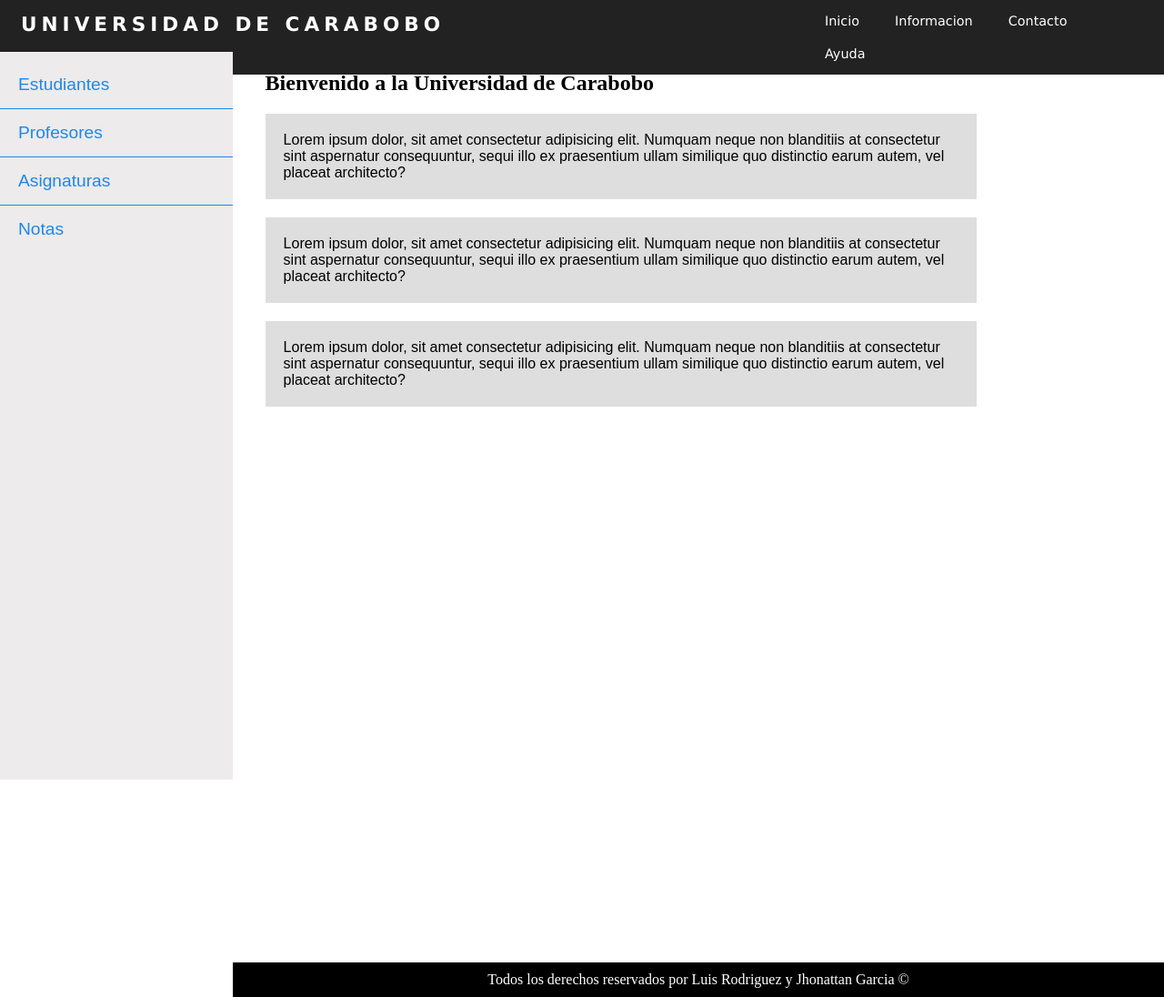
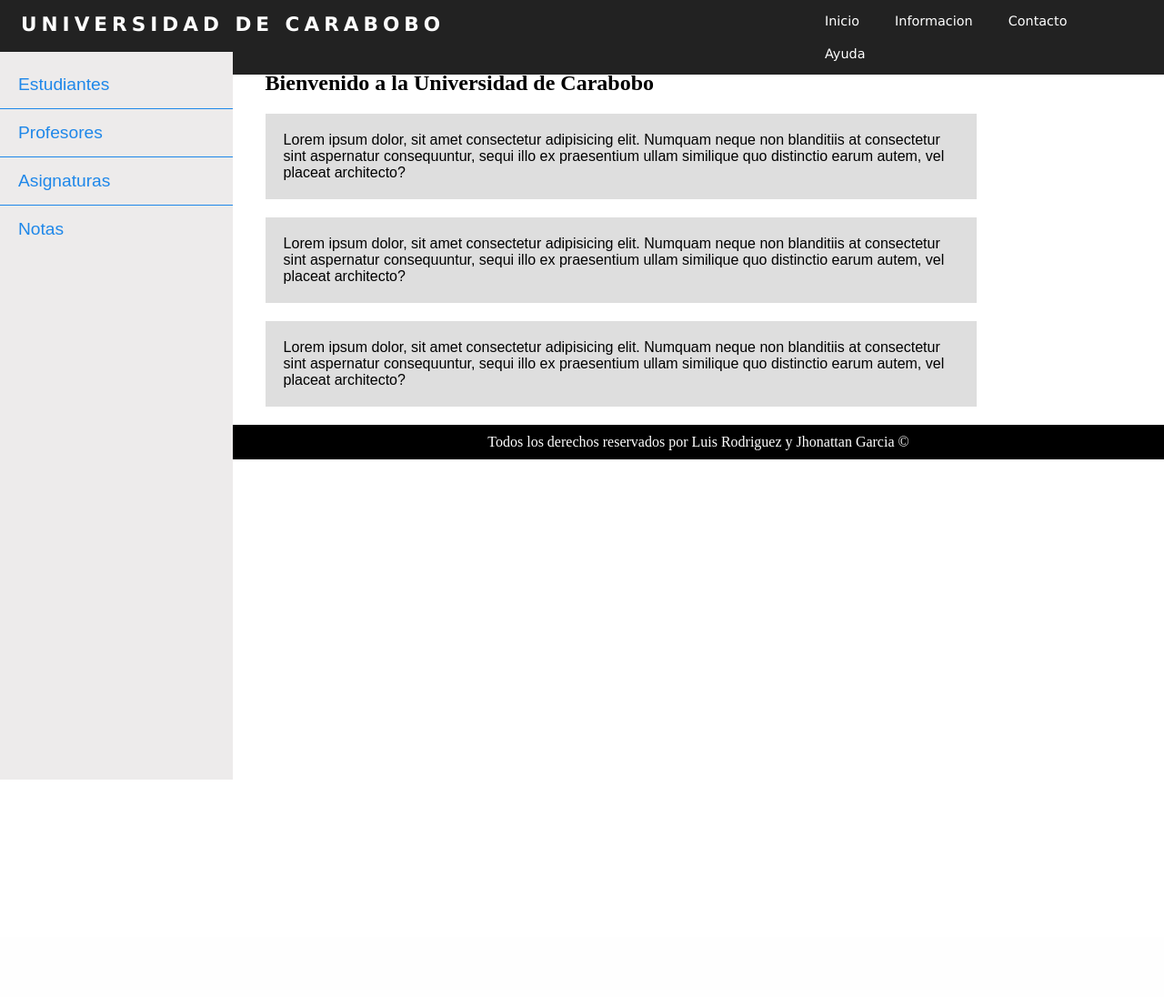
Before and after one commit to DarkusPhantom/proyecto-estudiantes, a PHP site: page / in a window 1280 px wide. Shown: the whole page at 91% size. After the commit the page ends 857 px from the top, so only its background shows below. Run offline with PHP 8.4, Linux system fonts and the light colour scheme; data that the repository does not hold is empty.

Commit message:
Saque el footer del contenido. Modifique los estilos y el js para ocultar el contenido de inicio

```diff
--- a/css/styles.css
+++ b/css/styles.css
@@ -103,14 +103,14 @@
 }
 
 /*Slider*/
-div.cuadrito {
-	background: black;
+div#cuadrito {
+	background-color: black;
 }
 
 /*Cuerpo de la pagina*/
 div.contenedor {
 	width: 100%;
-	height: 100%;
+	height: 1000px;
 	margin-top: 30px;
 }
 
@@ -119,8 +119,6 @@
 	margin-top: 10px;
 	float: right;
 	width: 78%;
-	height: 1000px;
-	max-height: 1000px;
 }
 
 div.encabezado-tabla h2 {
--- a/includes/templates/footer.php
+++ b/includes/templates/footer.php
@@ -1,7 +1,6 @@
+
 		<footer>
 			<p>Todos los derechos reservados por Luis Rodriguez y Jhonattan Garcia &copy;</p>
 		</footer>
-	</div>
-
 	<script src="js/main.js"></script>
 </html>
--- a/index.php
+++ b/index.php
@@ -1,19 +1,21 @@
 <?php include_once 'includes/templates/header.php'; ?>
 
 	<div class="contenedor">
-		<div class="cuadrito">
+		<div class="contenido">
+			<div id="cuadrito">
 				<img src="" alt="">
 			</div>
 
-		<div class="contenido" id="info-principal">
+			<div id="info-principal">
 				<h2>Bienvenido a la Universidad de Carabobo</h2>
 				<p class="presentacion">Lorem ipsum dolor, sit amet consectetur adipisicing elit. Numquam neque non blanditiis at consectetur sint aspernatur consequuntur, sequi illo ex praesentium ullam similique quo distinctio earum autem, vel placeat architecto?</p>
 				<p class="presentacion">Lorem ipsum dolor, sit amet consectetur adipisicing elit. Numquam neque non blanditiis at consectetur sint aspernatur consequuntur, sequi illo ex praesentium ullam similique quo distinctio earum autem, vel placeat architecto?</p>
 				<p class="presentacion">Lorem ipsum dolor, sit amet consectetur adipisicing elit. Numquam neque non blanditiis at consectetur sint aspernatur consequuntur, sequi illo ex praesentium ullam similique quo distinctio earum autem, vel placeat architecto?</p>
 			</div>
+		</div>
 
 		<?php include_once 'tablas.php' ?>
 
 		<?php include_once 'includes/templates/navegacion-vertical.php'; ?>
-
+	</div>
 <?php include_once 'includes/templates/footer.php'; ?>
--- a/js/main.js
+++ b/js/main.js
@@ -2,6 +2,7 @@
 let nav_vertical = document.getElementById('navegacion-vertical');
 let inicio = document.getElementById('navegacion-principal').children[0];
 const info_principal = document.getElementById('info-principal');
+//const cuadrito = document.getElementById('cuadrito');
 const contenido_tabla = document.getElementById('contenido-tabla');
 const registro = document.getElementById('registro');
 
@@ -25,7 +26,7 @@
   contenido_tabla.classList.forEach(function(clase){
     if (clase === 'ocultar' && evt.target != nav_vertical) {
       mostrarElemento(contenido_tabla);
-      ocultarElemento(info_principal);
+      ocultarElemento(info_principal.parentElement);
     }
   });
 
```
Lines whose indentation alone changed are shown as unchanged.
